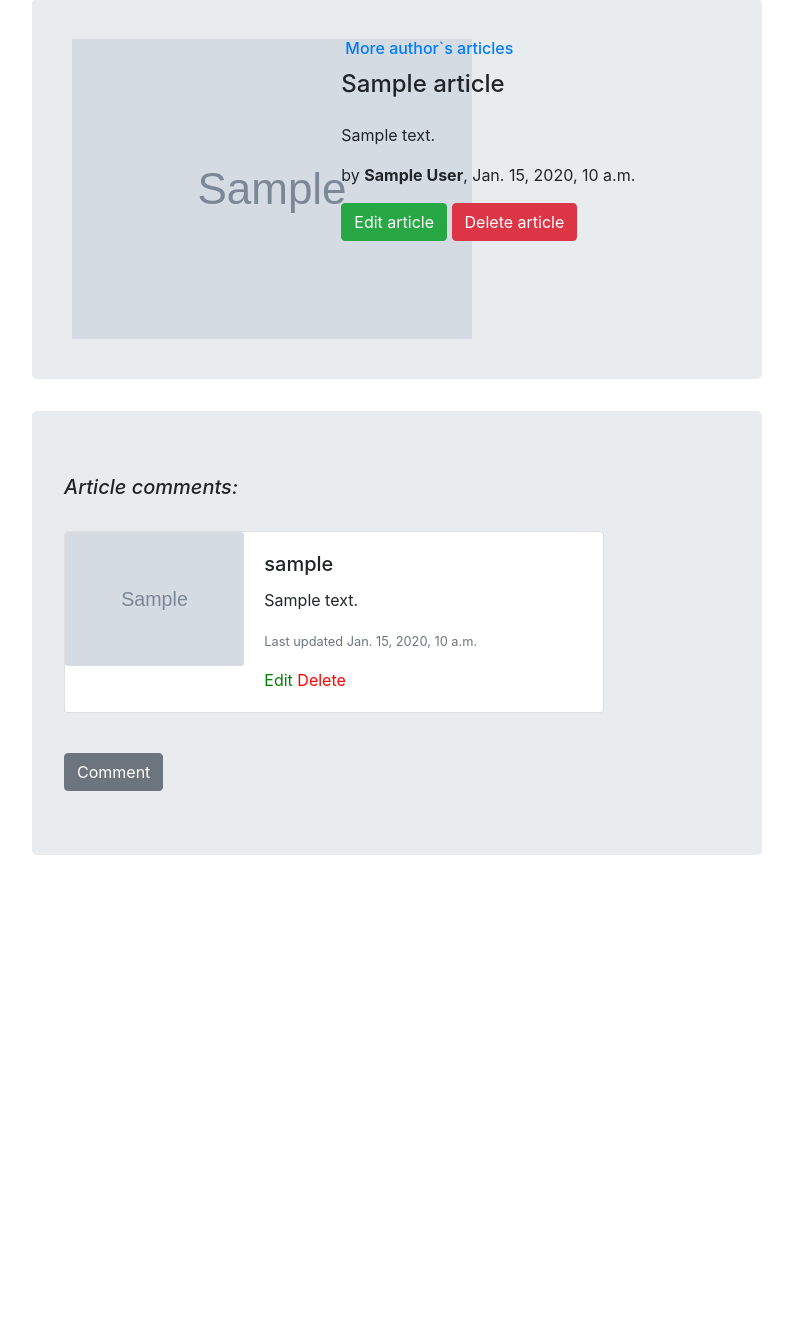
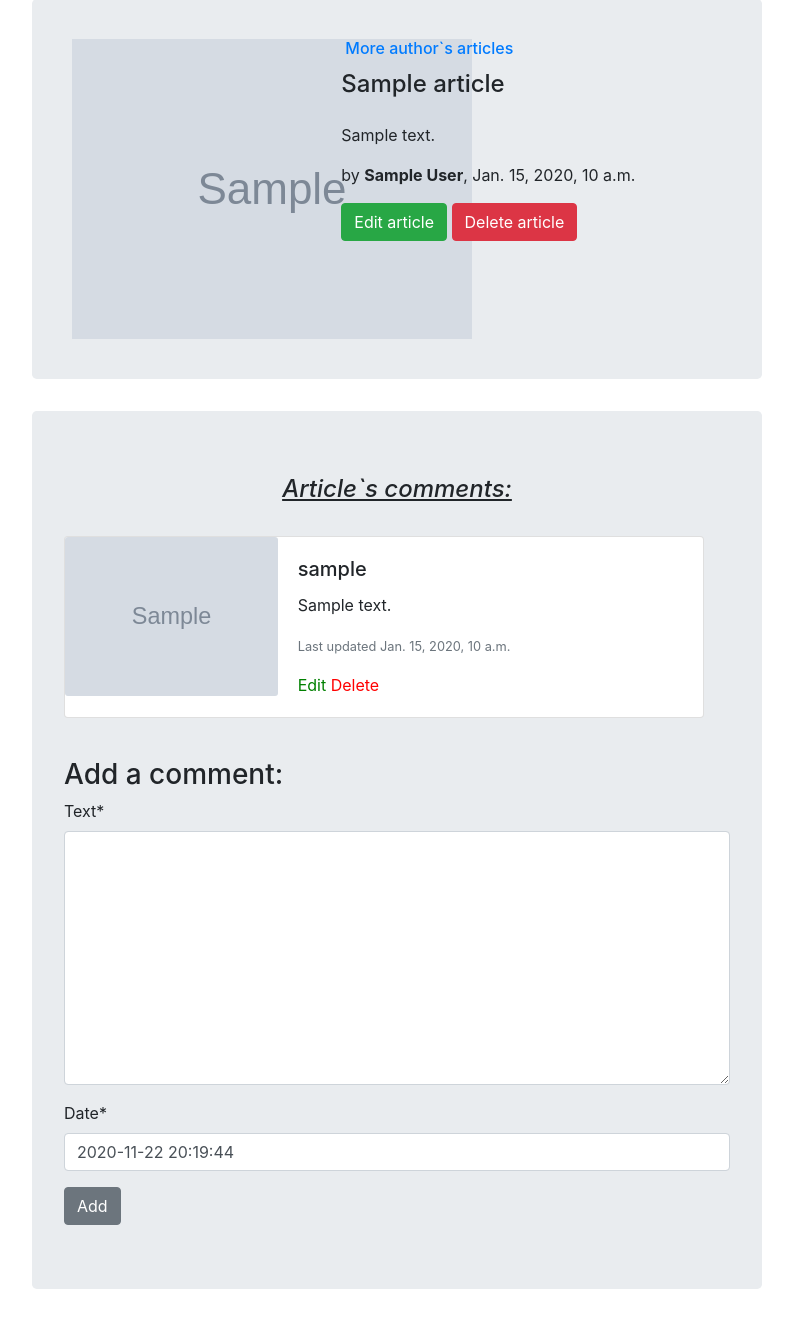
Before and after one commit to KameliyaN/ForexProject, a Django app: page /view_article/1/ in a window 1280 px wide. Shown: the part 137-1458 px from the top of the page, without its empty margins (243-1036 px from the left). Before the commit the page ends 992 px from the top, so only its background shows below. Run offline with Django 3.2, Linux system fonts and the light colour scheme; a user stored in the database is signed in; tables that the repository leaves empty hold one stand-in row (values such as "Sample post"); grey boxes marked "Sample" are stand-in pictures; some libraries are stand-ins or nearby versions.

Commit message:
model comment code
comment form now can be  filled in detail article view

```diff
--- a/common_app/forms.py
+++ b/common_app/forms.py
@@ -1,6 +1,7 @@
 from django import forms
 from django.core.exceptions import ValidationError
 from django.core.validators import MinLengthValidator
+from django.forms import HiddenInput
 from django.utils.translation import ugettext_lazy as _
 from common_app.models import Article, Comment
 
--- a/common_app/views.py
+++ b/common_app/views.py
@@ -11,7 +11,7 @@ from django.http import HttpResponseRedirect, HttpResponse
 from django.shortcuts import render, redirect
 
 # Create your views here.
-from django.urls import reverse_lazy
+from django.urls import reverse_lazy, reverse
 from django.utils.decorators import method_decorator
 
 from django.views.generic import CreateView, DetailView, UpdateView, DeleteView, ListView
@@ -54,15 +54,17 @@ class CreateArticleView(LoginRequiredMixin, CreateView):
         article.save()
         return super(CreateArticleView, self).form_valid(form)
 
-    # def form_invalid(self, form):
-    #     """If the form is invalid, render the invalid form."""
-    #     return self.render_to_response(self.get_context_data(form=form))
-
 
 class ArticleDetailView(LoginRequiredMixin, DetailView):
     model = Article
     context_object_name = 'article'
     template_name = "common_app/article_view.html"
+
+    def get_context_data(self, **kwargs):
+        context = super(ArticleDetailView, self).get_context_data(**kwargs)
+        comment_form = CommentForm()
+        context['comment_form'] = comment_form
+        return context
 
 
 @method_decorator(user_is_article_author_or_admin, name='dispatch')
@@ -99,7 +101,6 @@ class ArticlesUserAllView(LoginRequiredMixin, ListView):
 class NewCommentView(LoginRequiredMixin, CreateView):
     model = Comment
     form_class = CommentForm
-    template_name = 'common_app/comment_create.html'
 
     def form_valid(self, form):
         comment = form.save(commit=False)
--- a/templates/common_app/article_view.html
+++ b/templates/common_app/article_view.html
@@ -54,12 +54,12 @@
 
     </div>
     <div class="jumbotron ">
-        <h5><em>Article comments:</em></h5>
+        <h4 class="text-center"><em><u> Article`s comments:</u></em></h4>
         <br>
 
         {% if article.comment_set.all %}
             {% for comment in  article.comment_set.all %}
-                <div class="card mb-3" style="max-width: 540px;">
+                <div class="card mb-3" style="max-width: 640px;">
                     <div class="row no-gutters">
                         <div class="col-md-4">
                             {% if  comment.user.picture %}
@@ -101,7 +101,18 @@
 
         {% else %}
             <p>Be the first and share your opinion with us!</p>
+
         {% endif %}
-        <a class="btn btn-secondary" href="{% url 'create comment' article.pk %}">Comment</a>
+        <form method="POST" action="{% url 'create comment' article.pk %}">
+            <h3>Add a comment:</h3>
+            {% csrf_token %}
+            {{ comment_form|crispy }}
+
+
+            <button type="submit" class="btn btn-secondary">Add</button>
+
+        </form>
+
+
     </div>
 {% endblock %}
```
